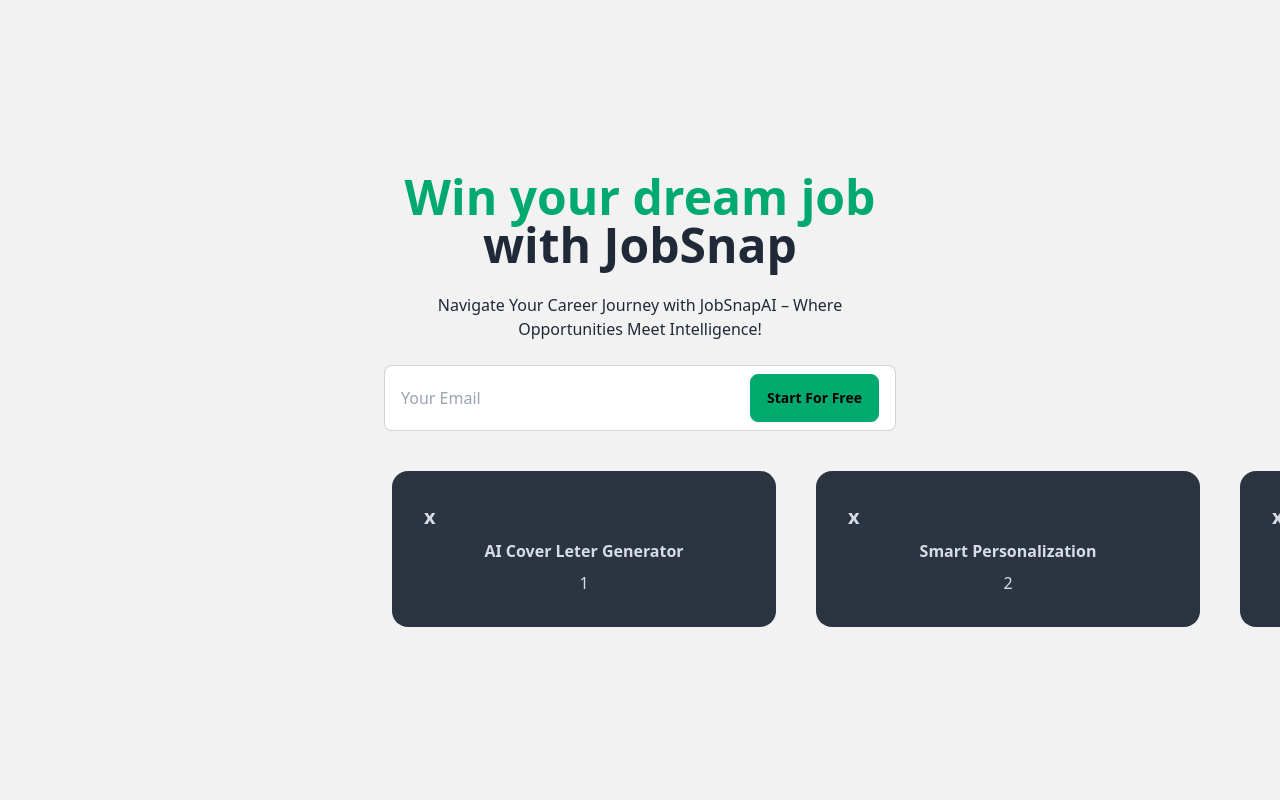
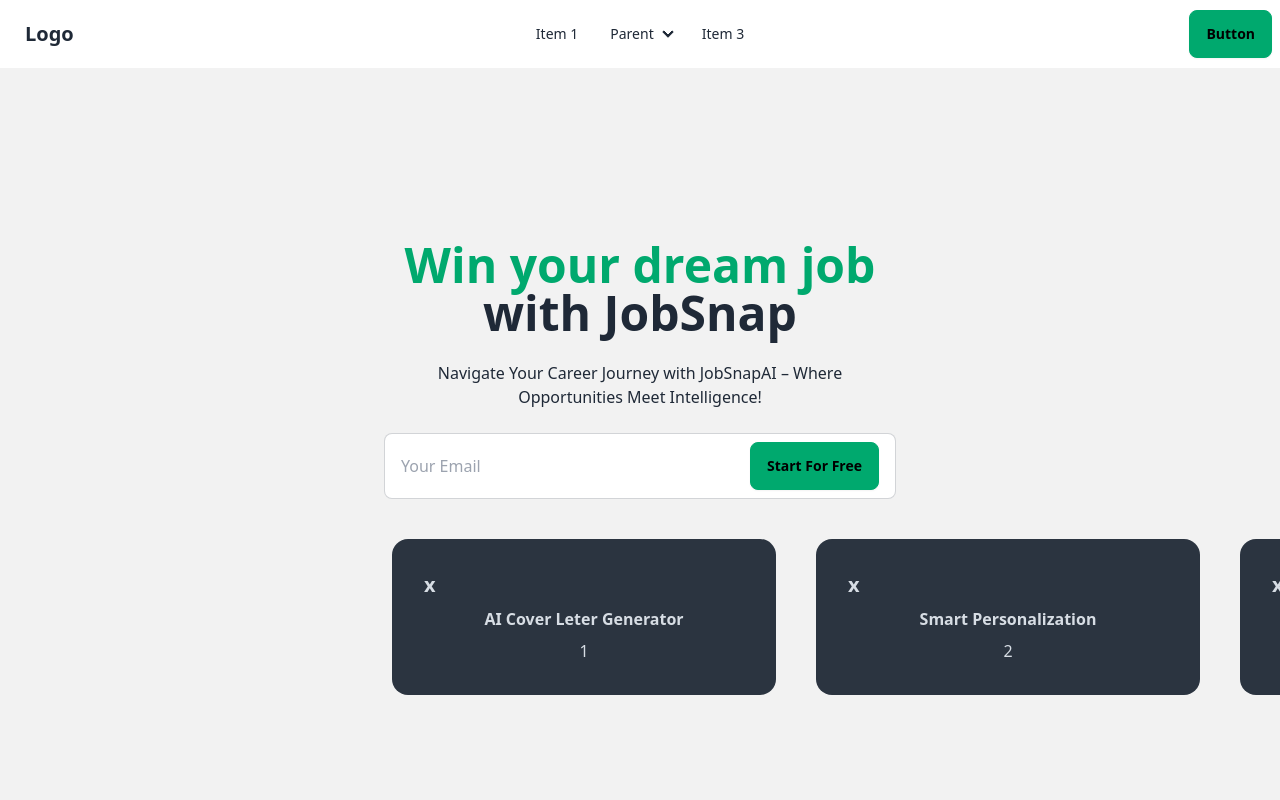
Before and after one commit to wasiflamer/DesignOne, a React (Vite) app in the folder DesignOne/: page / in a window 1280 px wide. Shown: the top 800 px of the page. Built offline with nearby package versions, Linux system fonts and the light colour scheme.

Commit message:
navbar added

```diff
--- a/DesignOne/src/App.jsx
+++ b/DesignOne/src/App.jsx
@@ -4,6 +4,7 @@
 function App() {
   return (
     <>
+      <Navbar />
       <HeroSection />
       <SecondaryHero />
     </>
@@ -90,3 +91,79 @@
     </div>
   );
 }
+
+function Navbar() {
+  return (
+    <div className="navbar bg-base-100">
+      <div className="navbar-start">
+        <div className="dropdown">
+          <div tabIndex={0} role="button" className="btn btn-ghost lg:hidden">
+            <svg
+              xmlns="http://www.w3.org/2000/svg"
+              className="h-5 w-5"
+              fill="none"
+              viewBox="0 0 24 24"
+              stroke="currentColor"
+            >
+              <path
+                strokeLinecap="round"
+                strokeLinejoin="round"
+                strokeWidth="2"
+                d="M4 6h16M4 12h8m-8 6h16"
+              />
+            </svg>
+          </div>
+          <ul
+            tabIndex={0}
+            className="menu menu-sm dropdown-content mt-3 z-[1] p-2 shadow bg-base-100 rounded-box w-52"
+          >
+            <li>
+              <a>Item 1</a>
+            </li>
+            <li>
+              <a>Parent</a>
+              <ul className="p-2">
+                <li>
+                  <a>Submenu 1</a>
+                </li>
+                <li>
+                  <a>Submenu 2</a>
+                </li>
+              </ul>
+            </li>
+            <li>
+              <a>Item 3</a>
+            </li>
+          </ul>
+        </div>
+        <a className="btn btn-ghost text-xl">Logo</a>
+      </div>
+      <div className="navbar-center hidden lg:flex">
+        <ul className="menu menu-horizontal px-1">
+          <li>
+            <a>Item 1</a>
+          </li>
+          <li>
+            <details>
+              <summary>Parent</summary>
+              <ul className="p-2">
+                <li>
+                  <a>Submenu 1</a>
+                </li>
+                <li>
+                  <a>Submenu 2</a>
+                </li>
+              </ul>
+            </details>
+          </li>
+          <li>
+            <a>Item 3</a>
+          </li>
+        </ul>
+      </div>
+      <div className="navbar-end">
+        <a className="btn btn-success">Button</a>
+      </div>
+    </div>
+  );
+}
```
